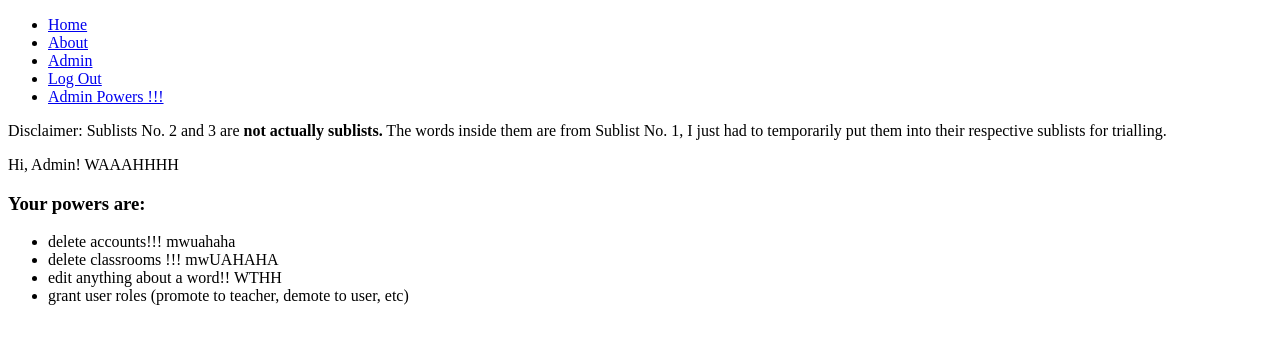
After one commit to 16navi/AWLette_TEST, a Flask app: page /admin_powers in a window 1280 px wide. The commit adds this page. Shown: the top 344 px of the page. Run offline with Flask 3, Linux system fonts and the light colour scheme; a user stored in the database is signed in.

Commit message:
done with admin

```diff
--- a/app/models.py
+++ b/app/models.py
@@ -93,6 +93,7 @@ class Users(UserMixin, db.Model):
     username = db.Column(db.Text())
     password = db.Column(db.Text())
     access = db.Column(db.Integer())
+    is_admin = db.Column(db.Integer())
     progtrack = db.relationship('ProgTrack', backref='progtrack_users')
 
     def __repr__(self):
--- a/app/routes.py
+++ b/app/routes.py
@@ -44,59 +44,88 @@ def homepage():
     return render_template('home.html', form=form)
 
 
+# Admin login
+# admin credentials: (Admin ,G1SJso3zIio)
+@app.route('/admin_powers')
+def admin_powers():
+    if flask_login.current_user.is_authenticated:
+        if flask_login.current_user.is_admin:
+            return render_template('admin.html')
+        else:
+            flash(f"You're not Admin, aren't you, {flask_login.current_user}?")
+            return redirect(url_for('homepage'))
+    else:
+        flash('How about logging in first?')
+        return redirect(url_for('homepage'))
+
+
+@app.route('/teacher_request')
+def teacher_request():
+    return render_template('teacher_request.html')
+
+
 @app.route('/signup', methods=['GET', 'POST'])
 def signup():
-    form = Sign_Up()
-    uniqueUser = None
-    if request.method == 'GET':  # Render signup template first.
-        return render_template('signup.html', form=form, title='Sign Up')
+    if not flask_login.current_user.is_authenticated:
+        form = Sign_Up()
+        uniqueUser = None
+        if request.method == 'GET':  # Render signup template first.
+            return render_template('signup.html', form=form, title='Sign Up')
+        else:
+            if form.validate_on_submit():
+                # if form validates on submit, do the following.
+                new_user = models.Users()
+                username = form.username.data
+                password = encrypt(form.password.data)
+                uniqueUser = new_user.query.filter_by(username=username).first()
+                # query any username in the database with the
+                # same name from the form data 'username'.
+                if uniqueUser:
+                    flash('This user already exists. Try logging in.')
+                    return render_template('signup.html',
+                                           form=form,
+                                           title='Sign Up')
+                else:
+                    new_user.username = username
+                    new_user.password = password
+                    new_user.access = 1
+                    db.session.add(new_user)
+                    db.session.commit()
+                    flask_login.login_user(new_user)
+                    flash(f'Welcome, { username }!')
+                    return redirect(url_for('homepage'))
     else:
-        if form.validate_on_submit():
-            # if form validates on submit, do the following.
-            new_user = models.Users()
-            username = form.username.data
-            password = encrypt(form.password.data)
-            uniqueUser = new_user.query.filter_by(username=username).first()
-            # query any username in the database with the
-            # same name from the form data 'username'.
-            if uniqueUser:
-                flash('This user already exists. Try logging in.')
-                return render_template('signup.html',
-                                       form=form,
-                                       title='Sign Up')
-            else:
-                new_user.username = username
-                new_user.password = password
-                new_user.access = 1
-                db.session.add(new_user)
-                db.session.commit()
-                flash(f'Welcome, { username }!')
-                return redirect(url_for('homepage'))
+        flash(f"You're already logged in, {flask_login.current_user}!")
+        return redirect(url_for('homepage'))
 
 
 @app.route('/login', methods=['GET', 'POST'])
 def login():
-    form = Log_In()
-    if request.method == 'GET':
-        return render_template('login.html', form=form, title='Log In')
-    else:
-        if form.validate_on_submit():
-            user = models.Users.query.filter_by(username=form.username.data).first()
-            if user:
-                if decrypt(user.password) == form.password.data:
-                    flask_login.login_user(user)
-                    flash(f'Long time no see, {user}!')
-                    return redirect(url_for('homepage'))
+    if not flask_login.current_user.is_authenticated:
+        form = Log_In()
+        if request.method == 'GET':
+            return render_template('login.html', form=form, title='Log In')
+        else:
+            if form.validate_on_submit():
+                user = models.Users.query.filter_by(username=form.username.data).first()
+                if user:
+                    if decrypt(user.password) == form.password.data:
+                        flask_login.login_user(user)
+                        if not user.is_admin:
+                            flash(f'Long time no see, {user}!')
+                            return redirect(url_for('homepage'))
+                        else:
+                            flash('Howdy, Admin!')
+                            return redirect(url_for('homepage'))
+                    else:
+                        flash('Bad log in. Try again.')
+                        return redirect(request.url)
                 else:
                     flash('Bad log in. Try again.')
                     return redirect(request.url)
-            else:
-                flash('Bad log in. Try again.')
-                return redirect(request.url)
-
-
-# Admin login
-# admin credentials: (Admin ,G1SJso3zIio)
+    else:
+        flash(f"You're already logged in, {flask_login.current_user}!")
+        return redirect(url_for('homepage'))
 
 
 @app.route('/logout')
@@ -107,8 +136,12 @@ def logout():
 
 @app.route('/user_details')
 def user_details():
-    user = models.Users.query.filter_by(id=flask_login.current_user.get_id()).first()
-    return render_template('user_details.html', user=user)
+    if flask_login.current_user.is_authenticated:
+        user = models.Users.query.filter_by(id=flask_login.current_user.get_id()).first()
+        return render_template('user_details.html', user=user)
+    else:
+        flash('How about logging in first?')
+        return redirect(url_for('homepage'))
 
 
 @app.route('/about')
@@ -171,11 +204,10 @@ def progress_tracker():
         dict_keys.append(key)
         dict_values.append(value)
 
-
     sublist = int(dict_values[1])
     quiz_type = dict_keys[0]
 
-    if quiz_type  != 'quiz':
+    if quiz_type != 'quiz':
         correct_id = int(dict_values[0])
     else:
         for i in dict_values[0]:
--- /dev/null
+++ b/app/templates/admin.html
@@ -0,0 +1,12 @@
+{% extends 'layout.html' %}
+{% block content %}
+    Hi, Admin! WAAAHHHH
+
+<h3>Your powers are:</h3>
+<ul>
+    <li>delete accounts!!! mwuahaha</li>
+    <li>delete classrooms !!! mwUAHAHA</li>
+    <li>edit anything about a word!! WTHH</li>
+    <li>grant user roles (promote to teacher, demote to user, etc)</li>
+</ul>
+{% endblock %}
--- a/app/templates/login.html
+++ b/app/templates/login.html
@@ -19,6 +19,6 @@
     <p><input type="submit" value="Submit"></p>
 </form>
 
-<a href = '/signup'>Haven't signed up yet?</a>
+<a href = '/signup'>Haven't signed up yet?</a><br>
 
 {% endblock %}
--- a/app/templates/nav.html
+++ b/app/templates/nav.html
@@ -1,13 +1,16 @@
 <nav>
     <ul>
-        <li><a href = {{ url_for('homepage') }}>Home</a></li>
-        <li><a href = {{ url_for('about') }}>About</a></li>
+        <li><a href='{{ url_for('homepage') }}'>Home</a></li>
+        <li><a href='{{ url_for('about') }}'>About</a></li>
         {% if not current_user.is_authenticated %}
-            <li><a href = {{ url_for('signup') }}>Sign Up</a></li>
-            <li><a href = {{ url_for('login') }}>Log In</a></li>
+            <li><a href='{{ url_for('signup') }}'>Sign Up</a></li>
+            <li><a href='{{ url_for('login') }}'>Log In</a></li>
         {% else %}
-            <li><a href = {{ url_for('user_details') }}>{{ current_user }}</a></li>
-            <li><a href = {{ url_for('logout') }}>Log Out</a></li>
+            <li><a href='{{ url_for('user_details') }}'>{{ current_user }}</a></li>
+            <li><a href='{{ url_for('logout') }}'>Log Out</a></li>
+            {% if current_user.is_admin == 1 %}
+                <li><a href='{{ url_for('admin_powers') }}'>Admin Powers !!!</a></li>
+            {% endif %}
         {% endif %}
     </ul>
 </nav>
--- /dev/null
+++ b/app/templates/teacher_request.html
@@ -0,0 +1,4 @@
+{% extends 'home.html' %}
+{% block content %}
+Wanna be a teacher?
+{% endblock %}
--- a/ideas.txt
+++ b/ideas.txt
@@ -1,3 +1,6 @@
+about refreshing quiz content:
+    * instead of refreshing, use async posts to get the necessary data in the background and then just continuously show the questions after getting it right.
+
 give up button:
     * user can click the button, enabling a give up option. This shows the correct answer for each quiz.
     * but before clicking the button, a guilt message will pop up.
```
Also changed, not shown: app/AWL.db, app/functions.py (line endings or trailing spaces).
